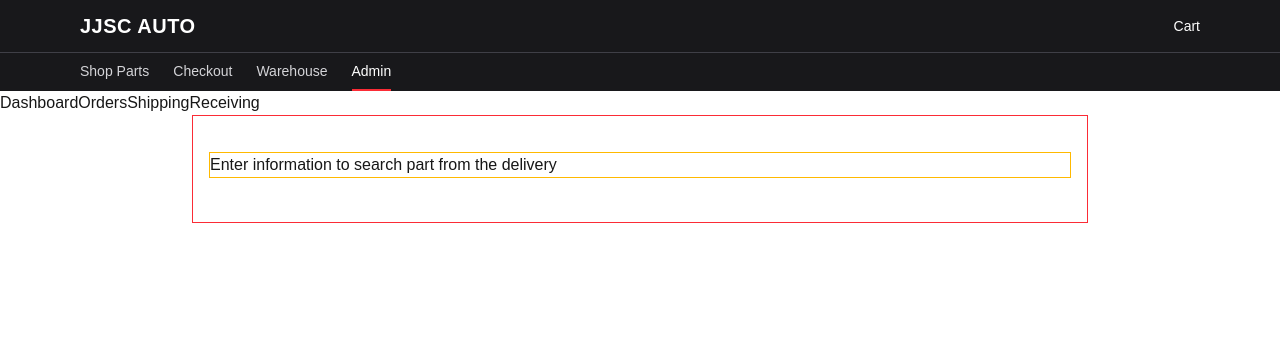
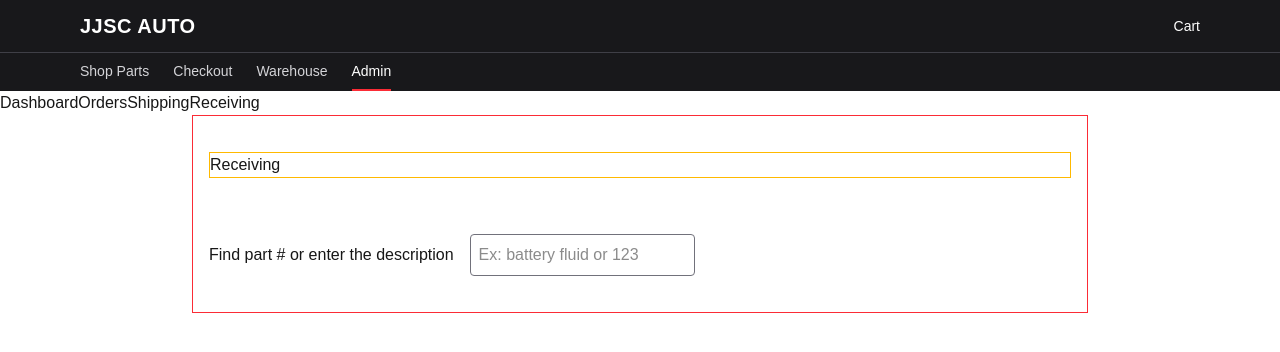
Before and after one commit to chrisbolosan/JJSC-Auto, a Next.js app in the folder web/: page /admin/receiving in a window 1280 px wide. Shown: the top 352 px of the page. Built offline with nearby package versions, Linux system fonts and the light colour scheme.

Commit message:
receiving add more content

```diff
--- a/web/src/components/ReceivingDesk.jsx
+++ b/web/src/components/ReceivingDesk.jsx
@@ -4,10 +4,19 @@
 export default function ReceivingTable() {
   return (
     <div className="mx-auto w-full max-w-4xl px-4 py-9 border border-red-500">
-      <h1 className="mb-2 border border-amber-400">
+      <h1 className="mb-2 border border-amber-400">Receiving</h1>
+      <p className="mb-6 text sm text-white ">
         {' '}
         Enter information to search part from the delivery
-      </h1>
+      </p>
+      <label> Find part # or enter the description</label>
+      <input
+        id="part-search"
+        type="text"
+        placeholder="Ex: battery fluid or 123"
+        className="ml-4 border border-zinc-500 p-2 rounded"
+        autoComplete="off"
+      ></input>
     </div>
   );
 }
```
